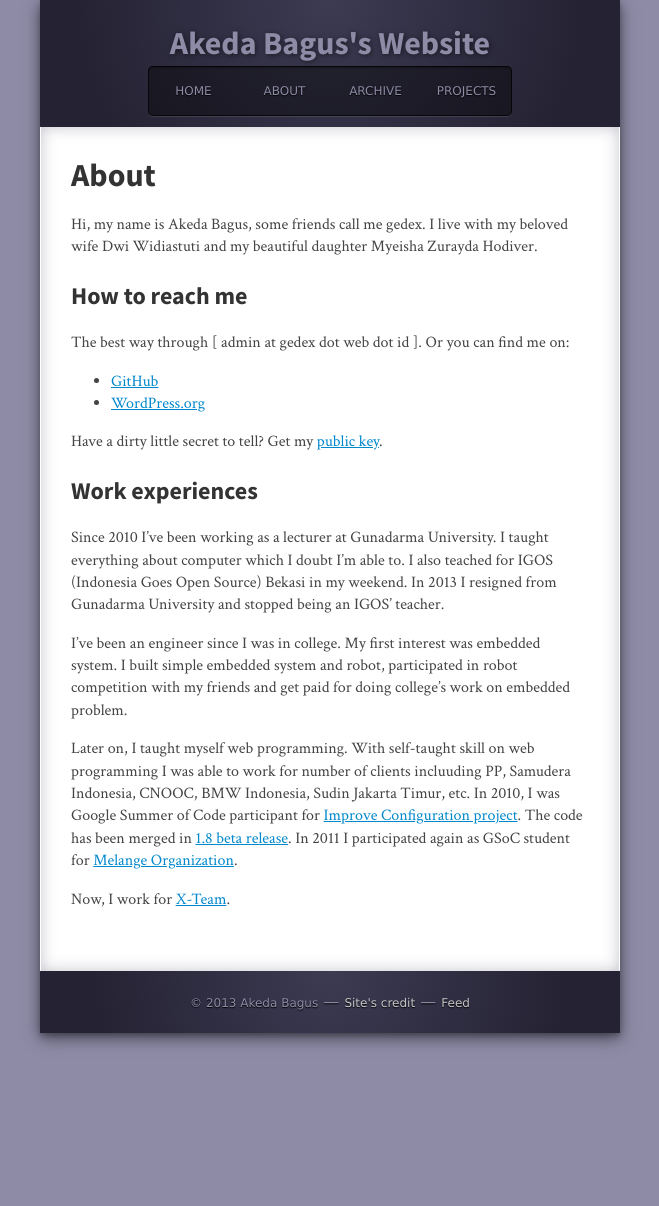
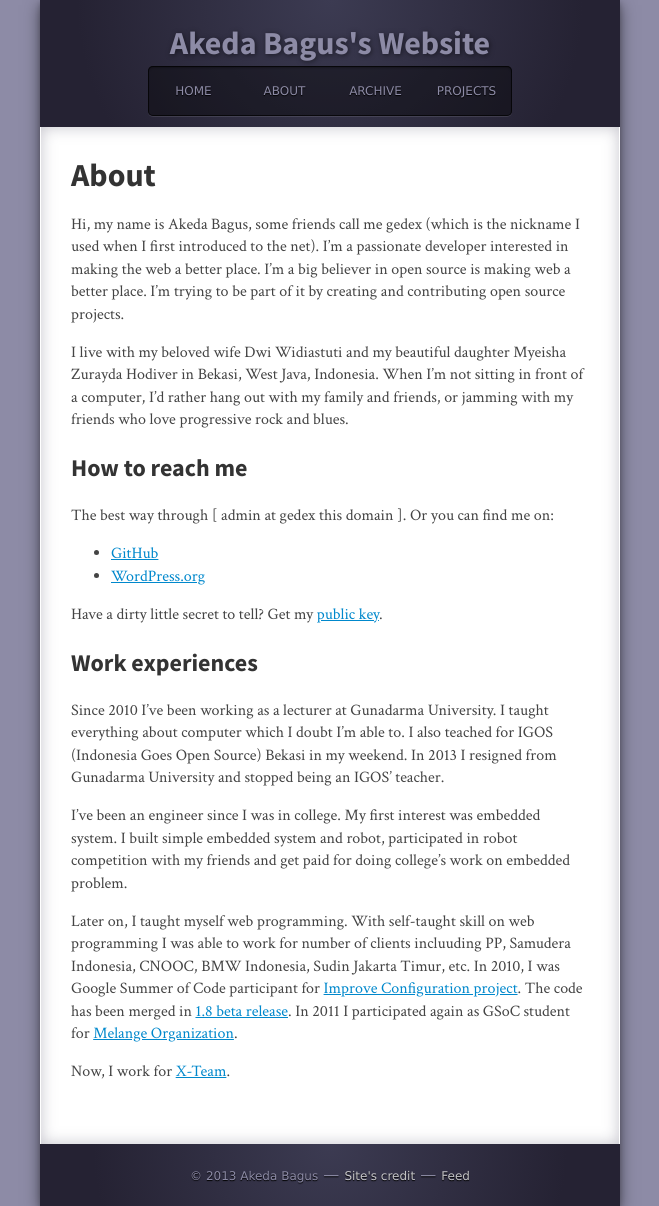
Before and after one commit to gedex/gedex.github.com, a Jekyll site: the page built from about/index.md, in a window 1280 px wide. Shown: the whole page, without its empty margins (310-969 px from the left). Built offline with Jekyll 4.4.1, drawn with Linux system fonts in a browser that asks for light colours; nearby versions of some CDN libraries; some web fonts are replaced; comment, search, counter and statistics services are not loaded.

Commit message:
Update about page.

```diff
--- a/about/index.md
+++ b/about/index.md
@@ -4,11 +4,19 @@ author: gedex
 layout: page
 ---
 
-Hi, my name is Akeda Bagus, some friends call me gedex. I live with my beloved wife Dwi Widiastuti
-and my beautiful daughter Myeisha Zurayda Hodiver.
+Hi, my name is Akeda Bagus, some friends call me gedex (which is the nickname I
+used when I first introduced to the net). I'm a passionate developer interested
+in making the web a better place. I'm a big believer in open source is making
+web a better place. I'm trying to be part of it by creating and contributing
+open source projects.
+
+I live with my beloved wife Dwi Widiastuti and my beautiful daughter Myeisha
+Zurayda Hodiver in Bekasi, West Java, Indonesia. When I'm not sitting in front
+of a computer, I'd rather hang out with my family and friends, or jamming with
+my friends who love progressive rock and blues.
 
 ## How to reach me
-The best way through [ admin at gedex dot web dot id ]. Or you can find me on:
+The best way through [ admin at gedex this domain ]. Or you can find me on:
 
 * [GitHub][1]
 * [WordPress.org][6]
```
